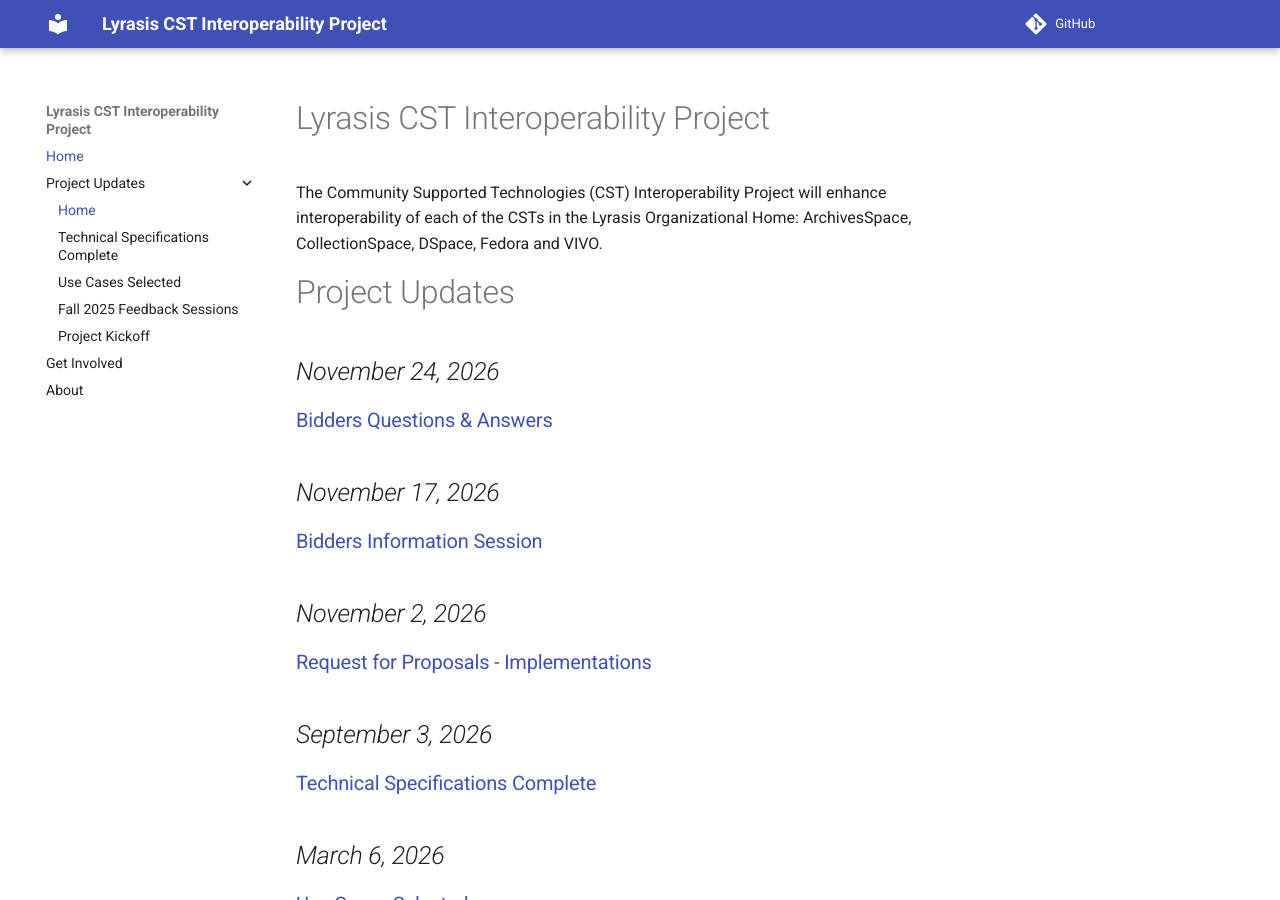
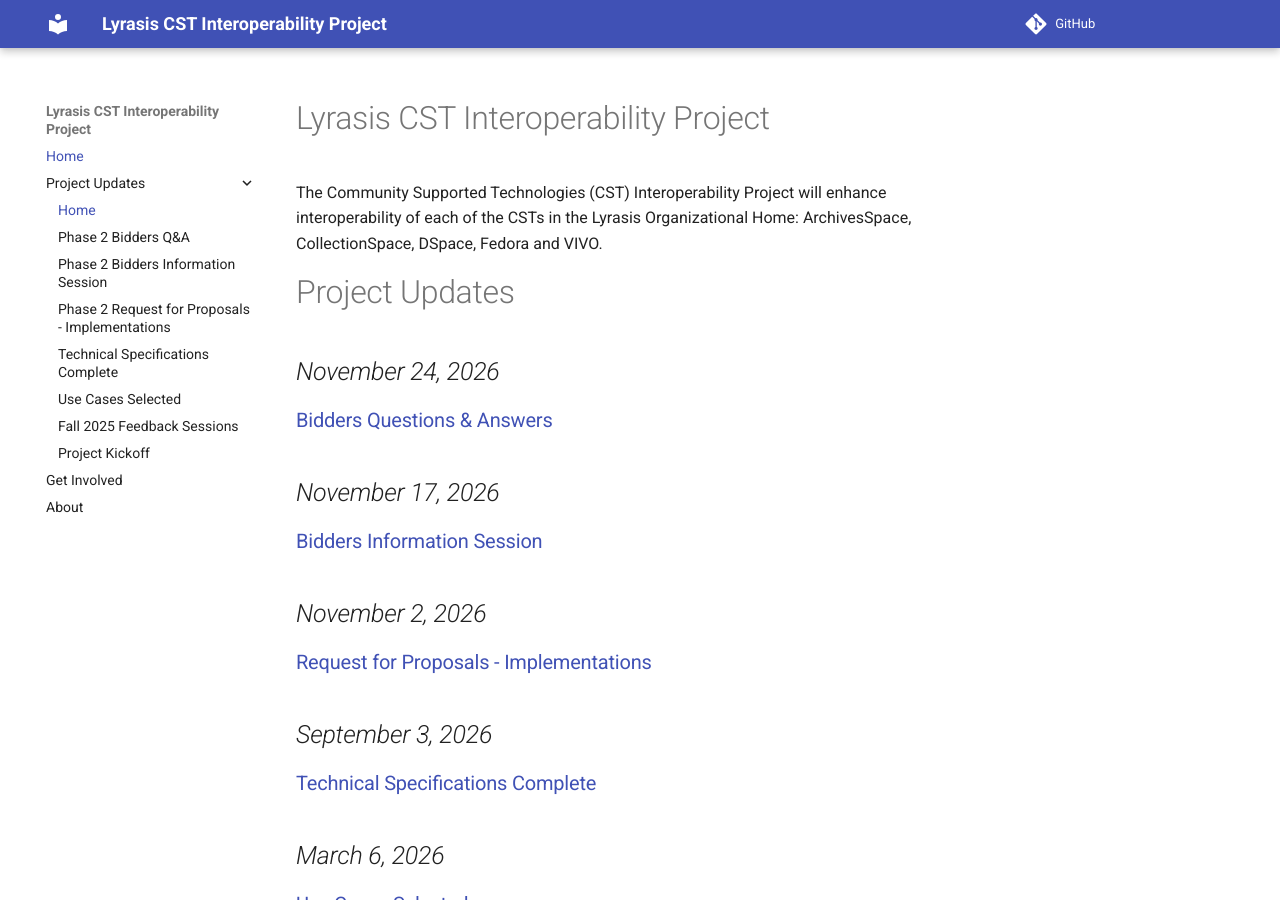
Before and after one commit to lyrasisorghome/InteroperabilityProject, an MkDocs documentation site: the page built from docs/index.md, in a window 1280 px wide and 900 px high. Built offline with MkDocs 1.6.1 and Material for MkDocs 9.7.7, drawn with Linux system fonts in a browser that asks for light colours; comment, search, counter and statistics services are not loaded.

Commit message:
update nav and link

```diff
--- a/docs/index.md
+++ b/docs/index.md
@@ -4,7 +4,7 @@ The Community Supported Technologies (CST) Interoperability Project will enhance
 # Project Updates
 
 ## *November 24, 2026*
-### [Bidders Questions & Answers](Project%20Updates/phase2/biddersqanda/)
+### [Bidders Questions & Answers](Project%20Updates/phase2-biddersqanda/)
 
 ## *November 17, 2026*
 ### [Bidders Information Session](Project%20Updates/2026-11-17-projectupdate/)
--- a/mkdocs.yml
+++ b/mkdocs.yml
@@ -6,6 +6,9 @@ nav:
   - Home: index.md
   - Project Updates:
      - Earlier Updates: index.md
+     - Phase 2 Bidders Q&A : ProjectUpdates/phase2-biddersqanda
+     - Phase 2 Bidders Information Session : ProjectUpdates/2026-11-17-projectupdate
+     - Phase 2 Request for Proposals - Implementations: Project Updates/2026-11-02-projectupdate.md
      - Technical Specifications Complete: Project Updates/2026-9-03-projectupdate.md
      - Use Cases Selected: Project Updates/2026-03-06-projectupdate.md
      - Fall 2025 Feedback Sessions: Project Updates/2025-12-18-projectupdate.md
```
